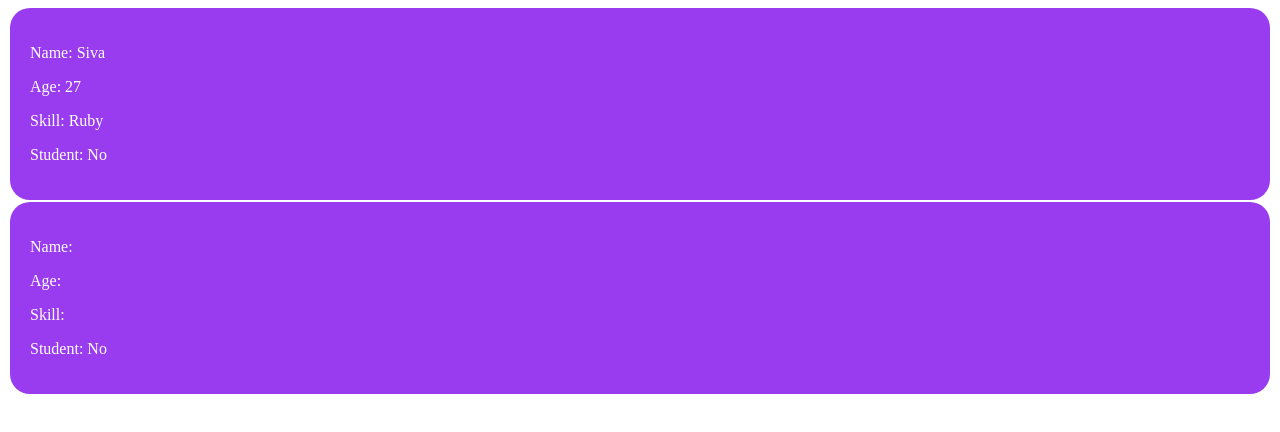
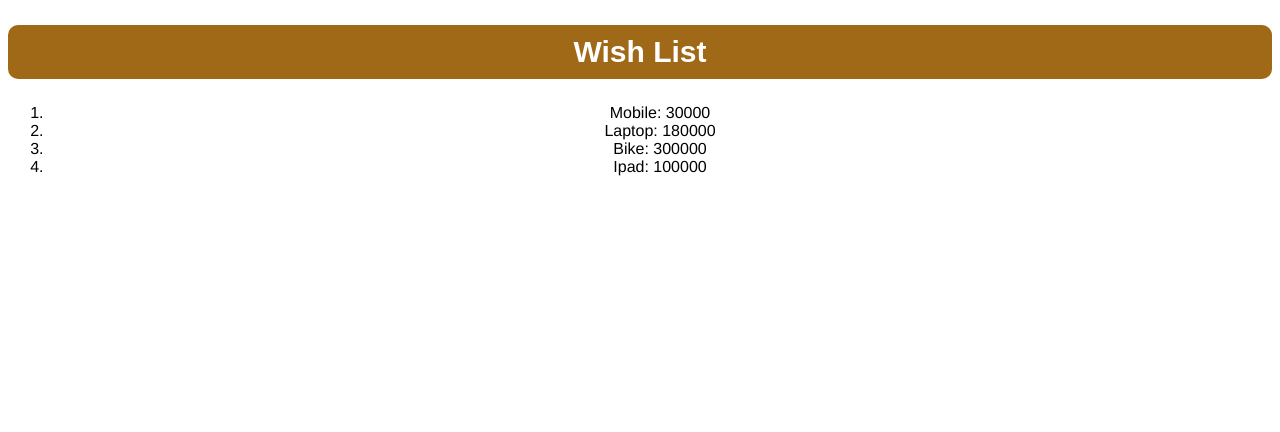
Before and after one commit to Ak-318/react_practice, a React (Create React App) app: page / in a window 1280 px wide. Shown: the top 432 px of the page. Built offline with nearby package versions, Linux system fonts and the light colour scheme.

Commit message:
render list practice

```diff
--- a/src/App.js
+++ b/src/App.js
@@ -11,9 +11,11 @@ import ConditionalCheck from './components/ConditionalCheck'
 import NamesList from './components/NamesList'
 // import Form from './components/Form'
 import PropComponent from './components/PropComponent.jsx'
+import List from './components/List.jsx'
 
 
 function App() {
+
   return (
     <div className="App">
       {/* <Greet />
@@ -28,8 +30,8 @@ function App() {
       {/* <ConditionalCheck /> */}
       {/* <NamesList /> */}
       {/* <Form /> */}
-      <PropComponent name="Siva" age={27} skill='Ruby' isStudent={false}/>
-      <PropComponent  />
+      {/* <PropComponent name="Siva" age={27} skill='Ruby' isStudent={false}/> */}
+      <List />
 
     </div>
   );
--- /dev/null
+++ b/src/components/List.jsx
@@ -0,0 +1,25 @@
+
+function List(){
+
+    const itemList = [  {id: 1, name: "Mobile", price: 30000},
+                {id: 2, name: "Laptop", price: 180000},
+                {id: 3, name: "Bike", price: 300000},
+                {id: 4, name: "Ipad", price: 100000}]
+
+    // const itemList = props.items
+    const heading = "Wish List"
+
+    const items = itemList.map(item =>
+                                        <div>
+                                            <li>{item.name}: {item.price}</li>
+                                        </div>
+                                    )
+
+    return( <>
+                <h2 className="list-header">{heading}</h2>
+                <ol className="list-items">{items}</ol>
+            </>
+    );
+}
+
+export default List
--- a/src/index.css
+++ b/src/index.css
@@ -13,6 +13,7 @@ code {
 } */
 
 
+/* this style for Props Practice
 .name-card{
   font-family: Aria;
   color: white;
@@ -23,4 +24,23 @@ code {
   margin: 2px;
   padding: 20px;
   text-align: left;
+} */
+
+/* this is for List Rendering Practice
+ */
+.list-header{
+  font-family: Arial, Helvetica, sans-serif;
+  font-size: 30px;
+  border: 20px;
+  background-color: rgb(160, 105, 23);
+  color: white;
+  padding: 10px;
+  border-radius: 10px;
 }
+
+.list-items{
+  cursor: pointer;
+  font-family: 'Franklin Gothic Medium', 'Arial Narrow', Arial, sans-serif;
+  font-weight: 100;
+  font-size: medium;
+}
```
